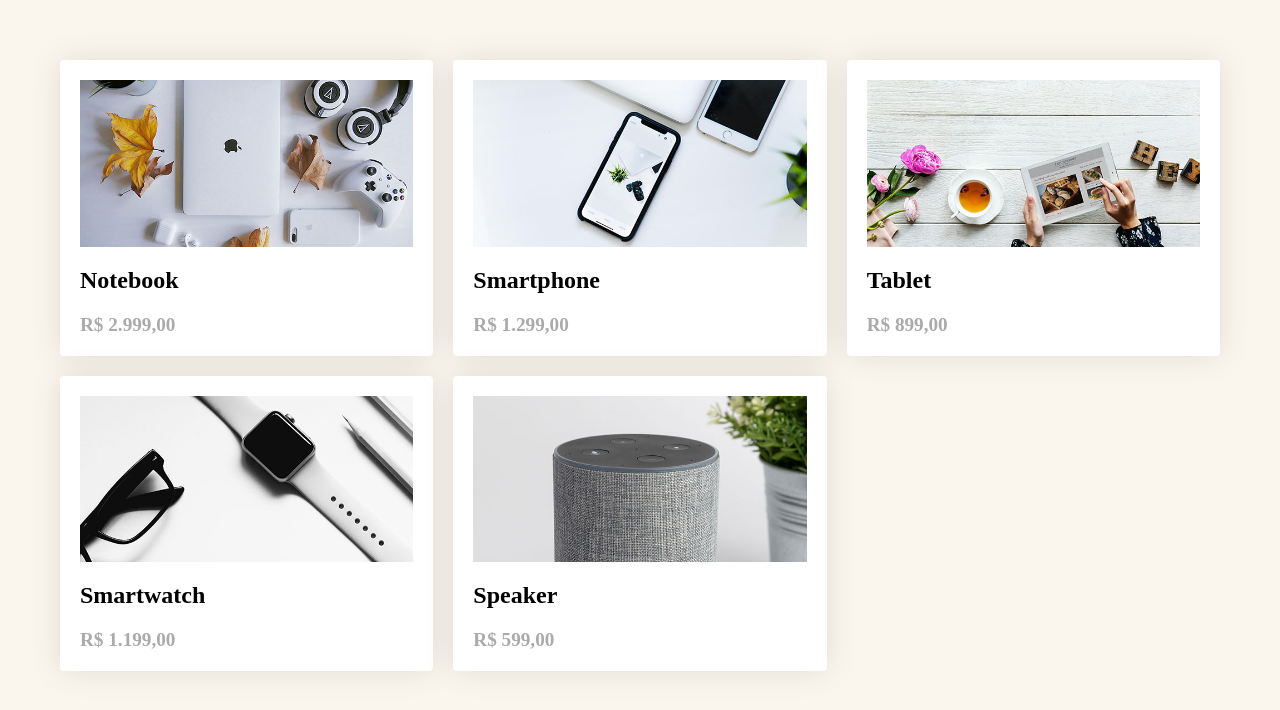
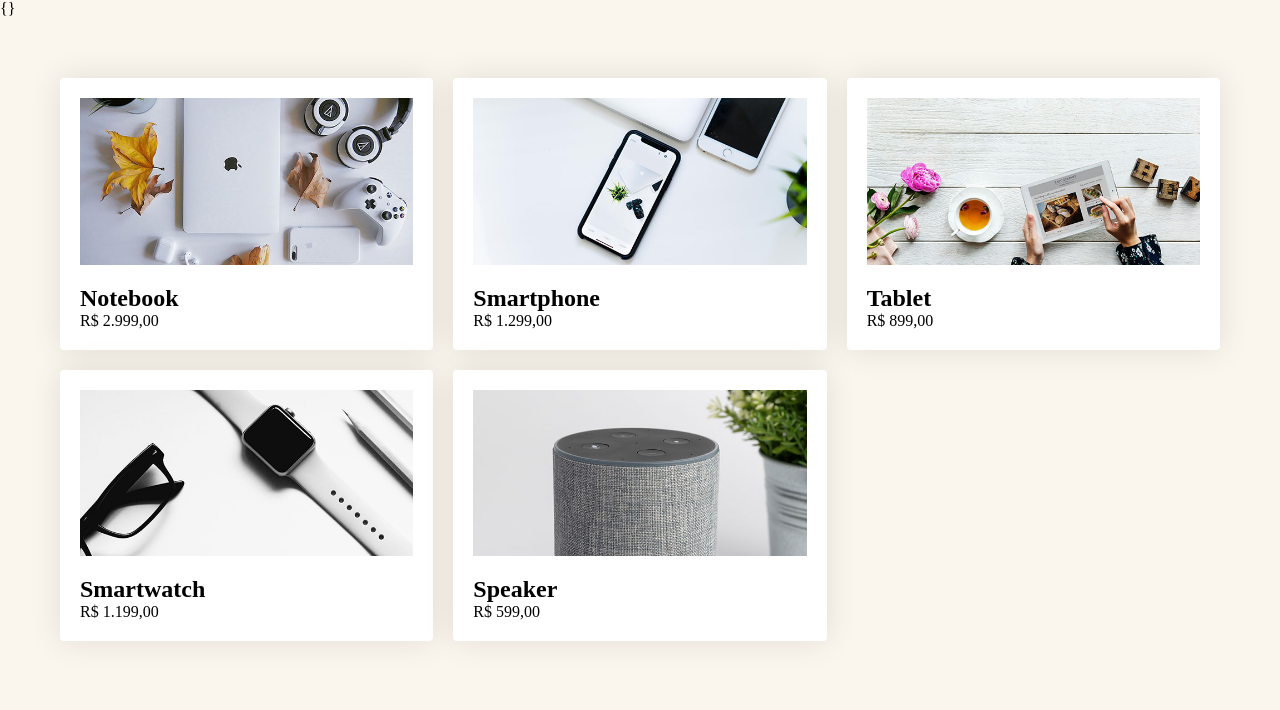
Before and after one commit to Coimbra777/TecnoVueJS, a plain HTML site: page index.html in a window 1280 px wide. Drawn offline with nearby package versions, Linux system fonts and the light colour scheme.

Commit message:
fetch de produto pelo click , inicio do modal produto

```diff
--- a/app.js
+++ b/app.js
@@ -2,19 +2,28 @@ const vm = new Vue({
   el: "#app",
   data: {
     produtos: [],
+    produto: {},
   },
   methods: {
     getProdutos() {
       fetch("./api/produtos.json").then((res) => {
-        console.log(res);
         res.json().then((json) => {
+          // console.log(json);
           this.produtos = json;
+        });
+      });
+    },
+    getProduto(id) {
+      fetch(`./api/produtos/${id}/dados.json`).then((res) => {
+        res.json().then((json) => {
+          console.log(json);
+          this.produto = json;
         });
       });
     },
   },
   filters: {
-    precoProduto(valor) {
+    precoItem(valor) {
       return valor.toLocaleString("pt-BR", {
         style: "currency",
         currency: "BRL",
@@ -23,6 +32,5 @@ const vm = new Vue({
   },
   created() {
     this.getProdutos();
-    console.log(this.produtos);
   },
 });
--- a/index.html
+++ b/index.html
@@ -10,12 +10,19 @@
   </head>
   <body>
     <div id="app">
-      <section class="produtos">
-        <div class="produto" v-for="produto in produtos" :key="produto.id">
-          <img :src="produto.img" :alt="produto.nome" class="img-produto" />
+      <section class="modal">{{produto}}</section>
+
+      <section class="items">
+        <div
+          class="item"
+          v-for="item in produtos"
+          :key="item.id"
+          @click="getProduto(item.id)"
+        >
+          <img :src="item.img" :alt="item.nome" class="img-item" />
           <div>
-            <h1>{{ produto.nome }}</h1>
-            <span>{{ produto.preco | precoProduto}}</span>
+            <h1>{{ item.nome }}</h1>
+            <span>{{ item.preco | precoItem}}</span>
           </div>
         </div>
       </section>
--- a/style.css
+++ b/style.css
@@ -24,7 +24,7 @@ body {
   background: #faf6ed;
 }
 
-.produtos {
+.items {
   max-width: 100%;
   padding: 60px 60px;
   display: grid;
@@ -32,14 +32,14 @@ body {
   grid-gap: 20px;
 }
 
-.produto {
+.item {
   background: #fff;
   box-shadow: 0 0 2rem rgba(0, 0, 0, 0.1);
   border-radius: 4px;
   padding: 20px;
 }
 
-.img-produto {
+.img-item {
   max-width: 100%;
   height: auto;
   display: block;
```
